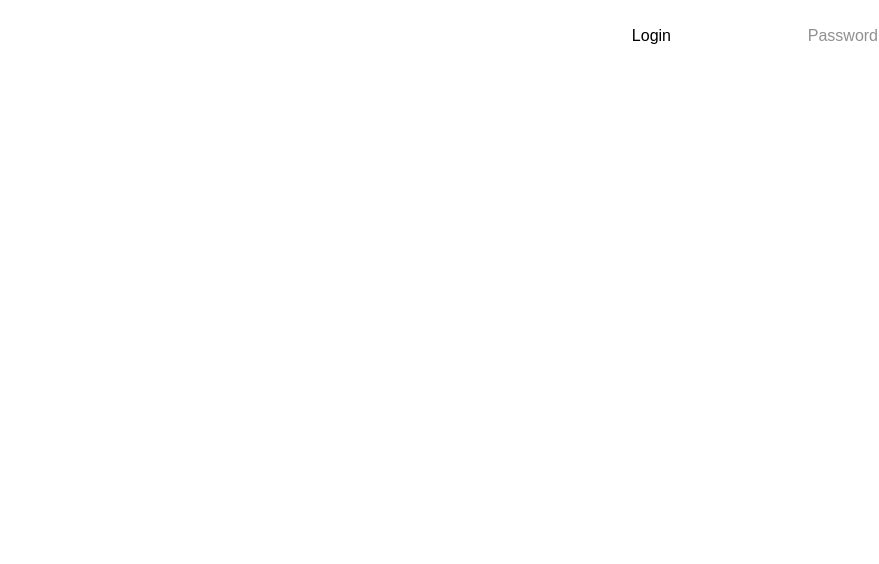
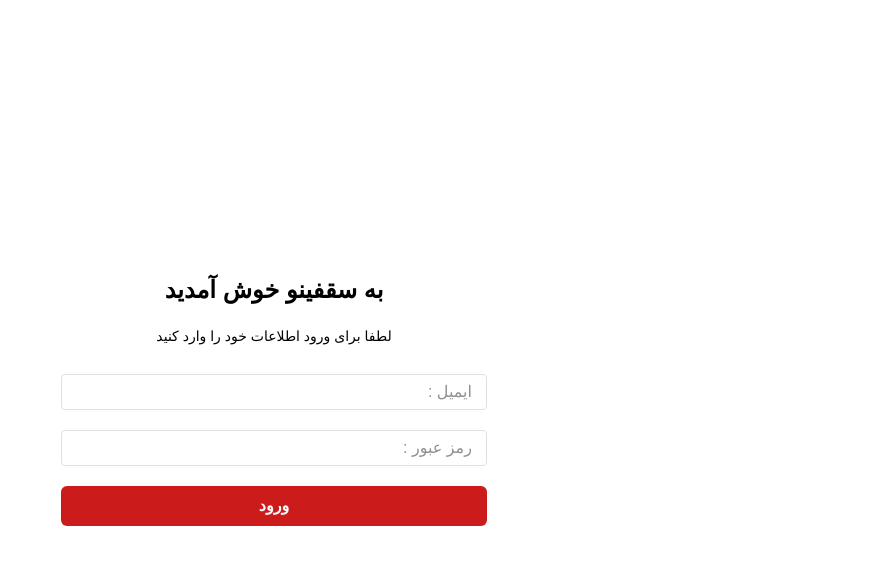
Before and after one commit to chery1392/FrontEnd, a React (Vite) app: page /login in a window 1280 px wide. Shown: the top 564 px of the page, without its empty margins (401-1280 px from the left). Built offline with nearby package versions, Linux system fonts and the light colour scheme; a web font is replaced by a local one.

Commit message:
feat: create login API and login component

```diff
--- a/server/db.json
+++ b/server/db.json
@@ -1,59 +1,10 @@
 {
   "users": [
     {
-      "id": "1",
-      "name": "ali",
-      "email": "user1@example.com",
-      "password": "user1pass",
-      "role": "admin"
-    },
-    {
-      "id": "2",
-      "name": "mohammad",
-      "email": "user2@example.com",
-      "password": "user2pass",
-      "role": "user"
-    },
-    {
-      "id": "9f4c",
-      "email": "",
-      "password": "1234",
-      "username": "alig82961@gmail.com"
-    },
-    {
       "email": "seyedalirafazi80@gmail.com",
-      "password": "1234",
-      "username": "ali"
-    },
-    {
-      "email": "s80@gmail.com",
-      "password": "$2a$10$EmLrwclDE0NITvNEpy0E1.j8FcURNcIY4c2NQVU/a1O9VfU0G8ZYG",
-      "username": "qwer",
-      "id": "bBFEhUh"
-    },
-    {
-      "email": "mamad@gmail.com",
-      "password": "$2a$10$9dRgFxOioDpCNPxiWa8AO.B2E61bE3t2/KF1PxSiUyWKqmYwoAVru",
-      "username": "mamad",
-      "id": "ABH4Fjd"
-    },
-    {
-      "email": "ali@gmail.com",
-      "password": "$2a$10$S/hs252UmsiAhI9LLZ09Bul3hR7l/ryYyzpLWJKNmW4b4ssGiOjni",
-      "username": "ali4@gmail.com",
-      "id": "ktdotIJ"
-    },
-    {
-      "email": "aeli@gmail.com",
-      "password": "$2a$10$FkrCWmi41Eao1VvYiM9G1Oc5.YaLrAmZpxlFiALZ4tnkIIj0NaiV2",
-      "username": "aeli4@gmail.com",
-      "id": "qE9gDc5"
-    },
-    {
-      "email": "ali5@gmail.com",
-      "password": "$2a$10$kvcs6kqaK2IPmgHp0wUnWunnGtJjRH3Jmil1tGUMAbvrJruEwG9AG",
-      "username": "علی محمدی",
-      "id": "3_s0pOD"
+      "password": "$2a$10$0HJIc/wZj/Z4D4M6T3zSte.1ZbensLv51HbpHPkKXEn1gKp6hVtF2",
+      "username": "ali rafazi",
+      "id": 1
     }
   ],
   "posts": [
--- /dev/null
+++ b/src/components/Auth/login/LoginHeader.tsx
@@ -0,0 +1,12 @@
+const LoginHeader: React.FC = () => {
+  return (
+    <div className="flex flex-col justify-center items-center gap-5">
+      <p className="font-bold text-2xl">به سقفینو خوش آمدید</p>
+      <p className="text-sm font-medium">
+        لطفا برای ورود اطلاعات خود را وارد کنید
+      </p>
+    </div>
+  );
+};
+
+export default LoginHeader;
--- /dev/null
+++ b/src/components/Auth/login/LoginSetting.tsx
@@ -0,0 +1,51 @@
+import { useForm } from "react-hook-form";
+import { loginApi } from "../../../services/auth";
+import TextField from "../../../ui/TextField";
+
+const LoginSetting: React.FC = () => {
+  const {
+    register,
+    handleSubmit,
+    formState: { errors },
+  } = useForm();
+  const submit = async (formData: any) => {
+    loginApi(formData);
+  };
+  return (
+    <form
+      className="flex flex-col justify-center items-center gap-5 w-2/6"
+      onSubmit={handleSubmit(submit)}
+    >
+      <TextField
+        className="textField"
+        placeholder=" ایمیل :"
+        errors={errors}
+        name="email"
+        type="email"
+        register={register}
+        validationSchema={{
+          required: "ایمیل ضروری است",
+        }}
+      />
+      <TextField
+        className="textField"
+        placeholder=" رمز عبور :"
+        errors={errors}
+        name="password"
+        type="password"
+        register={register}
+        validationSchema={{
+          required: "رمز عبور ضروری است",
+        }}
+      />
+      <button
+        type="submit"
+        className="w-full font-bold text-slate-50 bg-primary py-2 rounded-md"
+      >
+        ورود
+      </button>
+    </form>
+  );
+};
+
+export default LoginSetting;
--- /dev/null
+++ b/src/components/Auth/signup/SignupHeader.tsx
@@ -0,0 +1,12 @@
+const SignupHeader: React.FC = () => {
+  return (
+    <div className="flex flex-col justify-center items-center gap-5">
+      <p className="font-bold text-2xl">به سقفینو خوش آمدید</p>
+      <p className="text-sm font-medium">
+        لطفا برای ثبت نام اطلاعات خود را وارد کنید
+      </p>
+    </div>
+  );
+};
+
+export default SignupHeader;
--- /dev/null
+++ b/src/components/Auth/signup/SignupSetting.tsx
@@ -0,0 +1,62 @@
+import { useForm } from "react-hook-form";
+import { signupApi } from "../../../services/auth";
+import TextField from "../../../ui/TextField";
+
+const SignupSetting: React.FC = () => {
+  const {
+    register,
+    handleSubmit,
+    formState: { errors },
+  } = useForm();
+  const submit = async (formData: any) => {
+    signupApi(formData);
+  };
+  return (
+    <form
+      className="flex flex-col justify-center items-center gap-5 w-2/6"
+      onSubmit={handleSubmit(submit)}
+    >
+      <TextField
+        className="textField"
+        placeholder="نام و نام خانوادگی:"
+        errors={errors}
+        name="username"
+        type="text"
+        register={register}
+        validationSchema={{
+          required: " نام و نام خانوادگی ضروری است",
+        }}
+      />
+      <TextField
+        className="textField"
+        placeholder=" ایمیل :"
+        errors={errors}
+        name="email"
+        type="email"
+        register={register}
+        validationSchema={{
+          required: "ایمیل ضروری است",
+        }}
+      />
+      <TextField
+        className="textField"
+        placeholder=" رمز عبور :"
+        errors={errors}
+        name="password"
+        type="password"
+        register={register}
+        validationSchema={{
+          required: "رمز عبور ضروری است",
+        }}
+      />
+      <button
+        type="submit"
+        className="w-full font-bold text-slate-50 bg-primary py-2 rounded-md"
+      >
+        ثبت نام
+      </button>
+    </form>
+  );
+};
+
+export default SignupSetting;
--- a/src/pages/Login.tsx
+++ b/src/pages/Login.tsx
@@ -1,59 +1,11 @@
-import { useState } from "react";
-import http from "../services/http"; // Your axios instance
+import LoginHeader from "../components/Auth/login/LoginHeader";
+import LoginSetting from "../components/Auth/login/LoginSetting";
 
 const Login: React.FC = () => {
-  const [formData, setFormData] = useState({
-    email: "", // required
-    password: "", // required
-  });
-
-  const handleSubmit = async (e: React.FormEvent) => {
-    e.preventDefault();
-    try {
-      const response = await http.post("http://localhost:3000/login", formData);
-
-      // Assuming the token is returned in response.data.accessToken
-      const { accessToken, user } = response.data;
-
-      // Store the JWT token in localStorage for future use
-      localStorage.setItem("token", accessToken);
-
-      // Optionally store user data if you need access to it frequently
-      localStorage.setItem("user", JSON.stringify(user));
-
-    } catch (error) {
-      console.error("Error during login:", error);
-    }
-  };
-
-  const handleChange = (e: React.ChangeEvent<HTMLInputElement>) => {
-    setFormData({ ...formData, [e.target.name]: e.target.value });
-  };
-
   return (
-    <div>
-      <h1>Login Form</h1>
-      <form className="login-form" onSubmit={handleSubmit}>
-        <input
-          type="text"
-          placeholder="Email"
-          value={formData.email}
-          name="email"
-          onChange={handleChange}
-          required
-        />
-        <input
-          type="password"
-          placeholder="Password"
-          value={formData.password}
-          name="password"
-          onChange={handleChange}
-          required
-        />
-        <button className="login-btn" type="submit">
-          Login
-        </button>
-      </form>
+    <div className="flex flex-col gap-7 justify-center items-center min-h-screen ">
+      <LoginHeader />
+      <LoginSetting />
     </div>
   );
 };
--- a/src/pages/Signup.tsx
+++ b/src/pages/Signup.tsx
@@ -1,69 +1,11 @@
-import { signupApi } from "../services/auth";
-import TextField from "../ui/TextField";
-import { useForm } from "react-hook-form";
+import SignupHeader from "../components/Auth/signup/SignupHeader";
+import SignupSetting from "../components/Auth/signup/SignupSetting";
 
 const Signup: React.FC = () => {
-  const {
-    register,
-    handleSubmit,
-    formState: { errors },
-  } = useForm();
-  const submit = async (formData: any) => {
-    signupApi(formData);
-  };
-
   return (
     <div className="flex flex-col gap-7 justify-center items-center min-h-screen ">
-      <div className="flex flex-col justify-center items-center gap-5">
-        <p className="font-bold text-2xl">به سقفینو خوش آمدید</p>
-        <p className="text-sm font-medium">
-          لطفا برای ورود اطلاعات خود را وارد کنید
-        </p>
-      </div>
-      <form
-        className="flex flex-col justify-center items-center gap-5 w-2/6"
-        onSubmit={handleSubmit(submit)}
-      >
-        <TextField
-          className="textField"
-          placeholder="نام و نام خانوادگی:"
-          errors={errors}
-          name="username"
-          type="text"
-          register={register}
-          validationSchema={{
-            required: " نام و نام خانوادگی ضروری است",
-          }}
-        />
-        <TextField
-          className="textField"
-          placeholder=" ایمیل :"
-          errors={errors}
-          name="email"
-          type="email"
-          register={register}
-          validationSchema={{
-            required: "ایمیل ضروری است",
-          }}
-        />
-        <TextField
-          className="textField"
-          placeholder=" رمز عبور :"
-          errors={errors}
-          name="password"
-          type="password"
-          register={register}
-          validationSchema={{
-            required: "رمز عبور ضروری است",
-          }}
-        />
-        <button
-          type="submit"
-          className="w-full font-bold text-slate-50 bg-primary py-2 rounded-md"
-        >
-          ثبت نام / ورود
-        </button>
-      </form>
+      <SignupHeader />
+      <SignupSetting />
     </div>
   );
 };
--- a/src/services/auth.ts
+++ b/src/services/auth.ts
@@ -4,6 +4,11 @@
   email: string;
   password: string;
   username: string;
+}
+
+interface LoginDataType {
+  email: string;
+  password: string;
 }
 
 export async function signupApi(formData: FormDataType) {
@@ -23,3 +28,22 @@
     toast.error("مشکلی به وجود آمد");
   }
 }
+
+export async function loginApi(formData: LoginDataType) {
+  try {
+    const response = await http.post("login", formData);
+
+    // Assuming the token is returned in response.data.accessToken
+    const { accessToken, user } = response.data;
+
+    // Store the JWT token in localStorage for future use
+    localStorage.setItem("token", accessToken);
+
+    // Optionally store user data if you need access to it frequently
+    localStorage.setItem("user", JSON.stringify(user));
+    toast.success("ورود انجام شد");
+  } catch (error) {
+    console.error("Error during login:", error);
+    toast.error("مشکلی به وجود آمد");
+  }
+}
```
